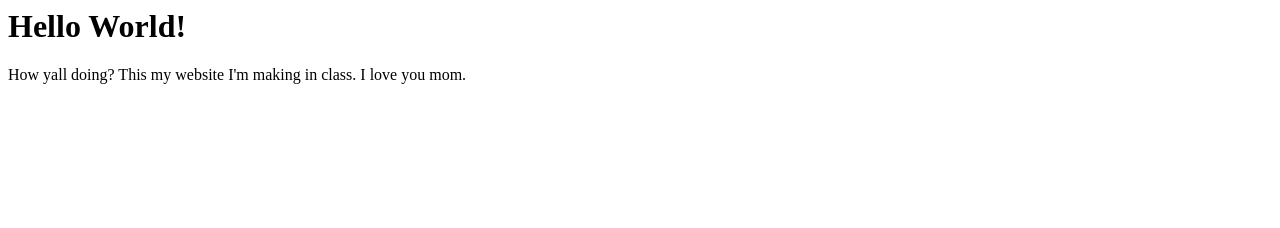
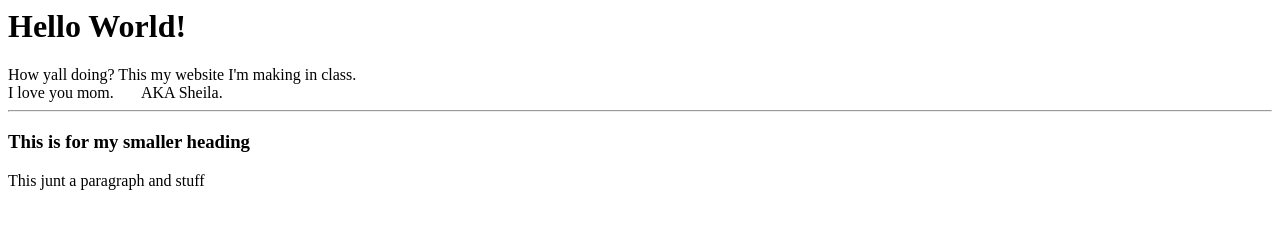
Before and after one commit to twhite06/demopage, a plain HTML site: page index.html in a window 1280 px wide. Drawn offline with Linux system fonts and the light colour scheme.

Commit message:
Update index.html

```diff
--- a/index.html
+++ b/index.html
@@ -4,6 +4,11 @@
 </head>
 <body>
   <h1>Hello World!</h1>
-  How yall doing? This my website I'm making in class. I love you mom.
+  How yall doing?
+  This my website I'm making in class. <br />
+  I love you mom. &nbsp; &nbsp; &nbsp; AKA Sheila.
+  <hr size='2' />
+  <h3>This is for my smaller heading</h3>
+  <p> This junt a paragraph and stuff </p>
 </body>
 </html>
```
